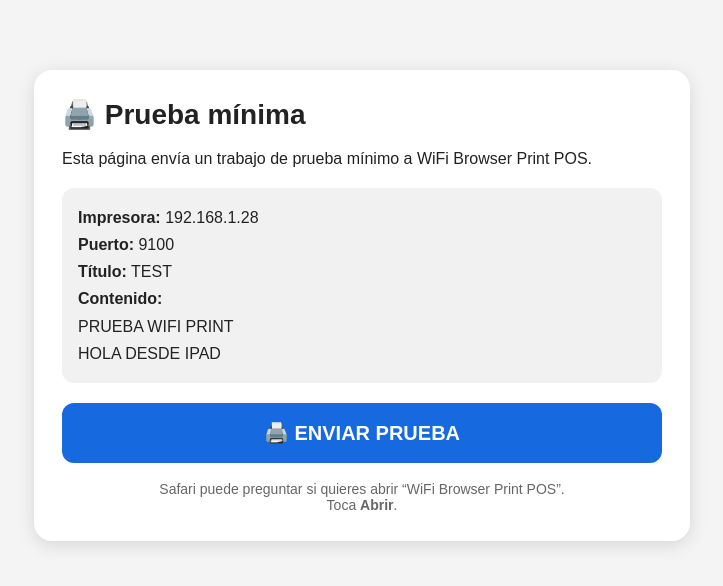
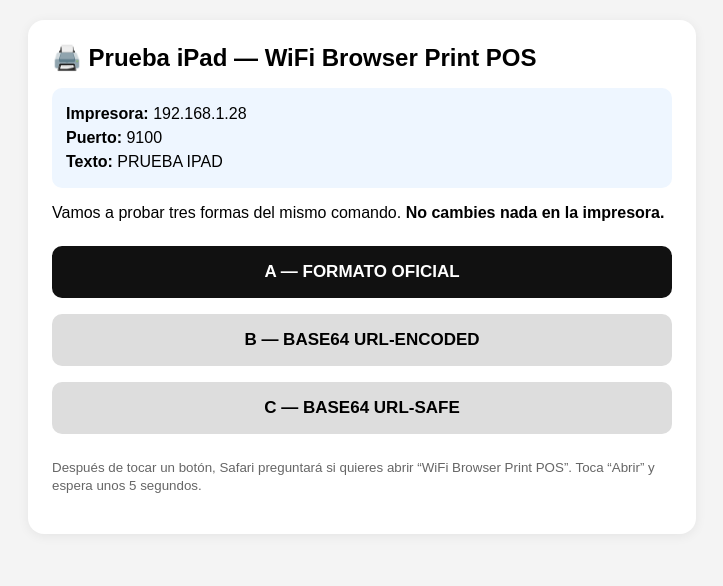
Before and after one commit to MelroseDeli1/Pedidos, a plain HTML site: page index.html in a window 1280 px wide. Shown: the whole page, without its empty margins (278-1001 px from the left). Drawn offline with Linux system fonts and the light colour scheme.

Commit message:
Refactor index.html for improved structure and style

```diff
--- a/index.html
+++ b/index.html
@@ -1,43 +1,48 @@
-<!DOCTYPE html>
+<!doctype html>
 <html lang="es">
 <head>
-<meta charset="UTF-8">
-<meta name="viewport" content="width=device-width, initial-scale=1.0">
-<title>Prueba WiFi Browser Print POS</title>
+<meta charset="utf-8">
+<meta name="viewport" content="width=device-width, initial-scale=1">
+<title>Diagnóstico WiFi Browser Print POS</title>
 <style>
-  body{font-family:Arial,sans-serif;background:#f4f4f4;margin:0;padding:30px;color:#222}
-  .box{max-width:600px;margin:40px auto;background:white;border-radius:18px;padding:28px;box-shadow:0 4px 18px rgba(0,0,0,.12)}
-  h1{font-size:28px;margin-top:0}
-  .info{background:#f1f1f1;border-radius:12px;padding:16px;line-height:1.7;margin:20px 0}
-  button{width:100%;padding:18px;border:0;border-radius:12px;background:#1769e0;color:white;font-size:20px;font-weight:bold;cursor:pointer}
-  .small{font-size:14px;color:#666;margin-top:18px;text-align:center}
+body{font-family:Arial,sans-serif;background:#f4f4f4;margin:0;padding:20px}
+.card{max-width:620px;margin:auto;background:white;border-radius:16px;padding:24px;box-shadow:0 2px 12px #0001}
+h1{font-size:24px;margin-top:0}
+button{width:100%;padding:16px;margin:8px 0;border:0;border-radius:10px;font-size:17px;font-weight:bold}
+.a{background:#111;color:white}.b{background:#ddd}.c{background:#ddd}
+.info{background:#eef6ff;padding:14px;border-radius:10px;line-height:1.5}
+small{color:#666}
 </style>
 </head>
 <body>
-<div class="box">
-  <h1>🖨️ Prueba mínima</h1>
-  <p>Esta página envía un trabajo de prueba mínimo a WiFi Browser Print POS.</p>
+<div class="card">
+<h1>🖨️ Prueba iPad — WiFi Browser Print POS</h1>
 
 <div class="info">
-    <strong>Impresora:</strong> 192.168.1.28<br>
-    <strong>Puerto:</strong> 9100<br>
-    <strong>Título:</strong> TEST<br>
-    <strong>Contenido:</strong><br>
-    PRUEBA WIFI PRINT<br>
-    HOLA DESDE IPAD
+<b>Impresora:</b> 192.168.1.28<br>
+<b>Puerto:</b> 9100<br>
+<b>Texto:</b> PRUEBA IPAD
 </div>
 
-  <button id="printButton">🖨️ ENVIAR PRUEBA</button>
+<p>
+Vamos a probar tres formas del mismo comando.
+<b>No cambies nada en la impresora.</b>
+</p>
 
-  <div class="small">
-    Safari puede preguntar si quieres abrir “WiFi Browser Print POS”.<br>
-    Toca <strong>Abrir</strong>.
-  </div>
+<button class="a" onclick="enviar('A')">A — FORMATO OFICIAL</button>
+<button class="b" onclick="enviar('B')">B — BASE64 URL-ENCODED</button>
+<button class="c" onclick="enviar('C')">C — BASE64 URL-SAFE</button>
+
+<p><small>
+Después de tocar un botón, Safari preguntará si quieres abrir
+“WiFi Browser Print POS”. Toca “Abrir” y espera unos 5 segundos.
+</small></p>
+
+<div id="resultado"></div>
 </div>
 
 <script>
-function enviarPrueba(){
-  const printData = {
+const datos = {
   printerIp: "192.168.1.28",
   title: "TEST",
   content: [
@@ -46,24 +51,39 @@
   ]
 };
 
-  try {
-    const json = JSON.stringify(printData);
-
-    // Base64 del JSON UTF-8.
-    const base64 = btoa(unescape(encodeURIComponent(json)));
-
-    // Protocolo documentado por WiFi Browser Print POS.
-    const printUrl = "wbprint://" + base64;
-
-    // Navegación directa desde el toque del usuario.
-    window.location.href = printUrl;
-  } catch(error) {
-    alert("Error preparando la prueba: " + error.message);
-    console.error(error);
-  }
+function b64(text){
+  const bytes = new TextEncoder().encode(text);
+  let bin = "";
+  bytes.forEach(b => bin += String.fromCharCode(b));
+  return btoa(bin);
 }
 
-document.getElementById("printButton").addEventListener("click", enviarPrueba);
+function enviar(tipo){
+  const json = JSON.stringify(datos);
+  let base64 = b64(json);
+  let payload = base64;
+
+  if(tipo === 'B'){
+    // Misma Base64, pero con el payload escapado como componente de URL.
+    payload = encodeURIComponent(base64);
+  }
+
+  if(tipo === 'C'){
+    // Variante Base64 URL-safe: sustituye + / y elimina =.
+    payload = base64
+      .replace(/\+/g, '-')
+      .replace(/\//g, '_')
+      .replace(/=+$/g, '');
+  }
+
+  const url = "wbprint://" + payload;
+
+  document.getElementById("resultado").innerHTML =
+    "<p><b>Prueba " + tipo + " enviada.</b><br>URL: " +
+    url.substring(0, 45) + "…</p>";
+
+  window.location.href = url;
+}
 </script>
 </body>
 </html>
```
Lines whose indentation alone changed are shown as unchanged.
